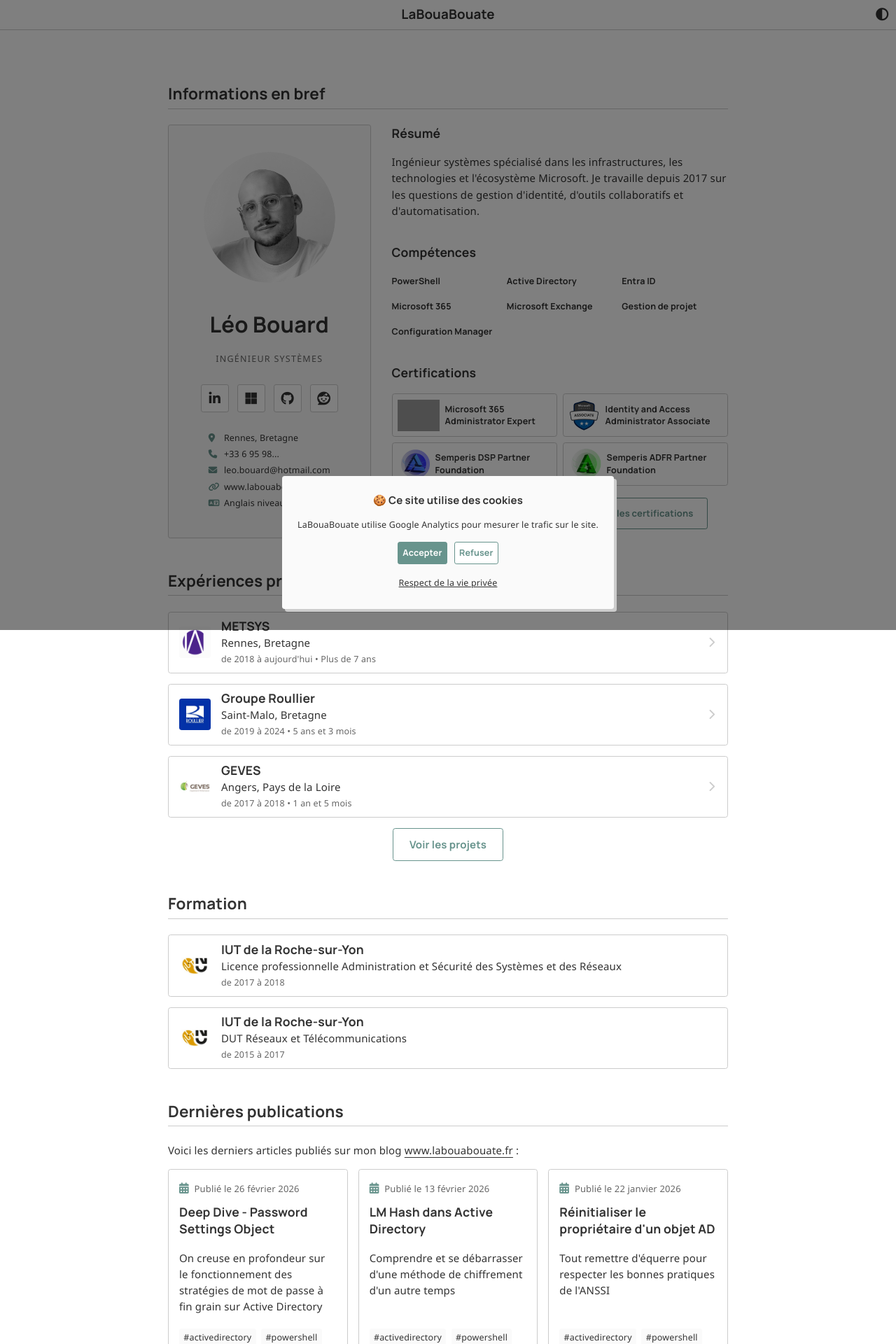
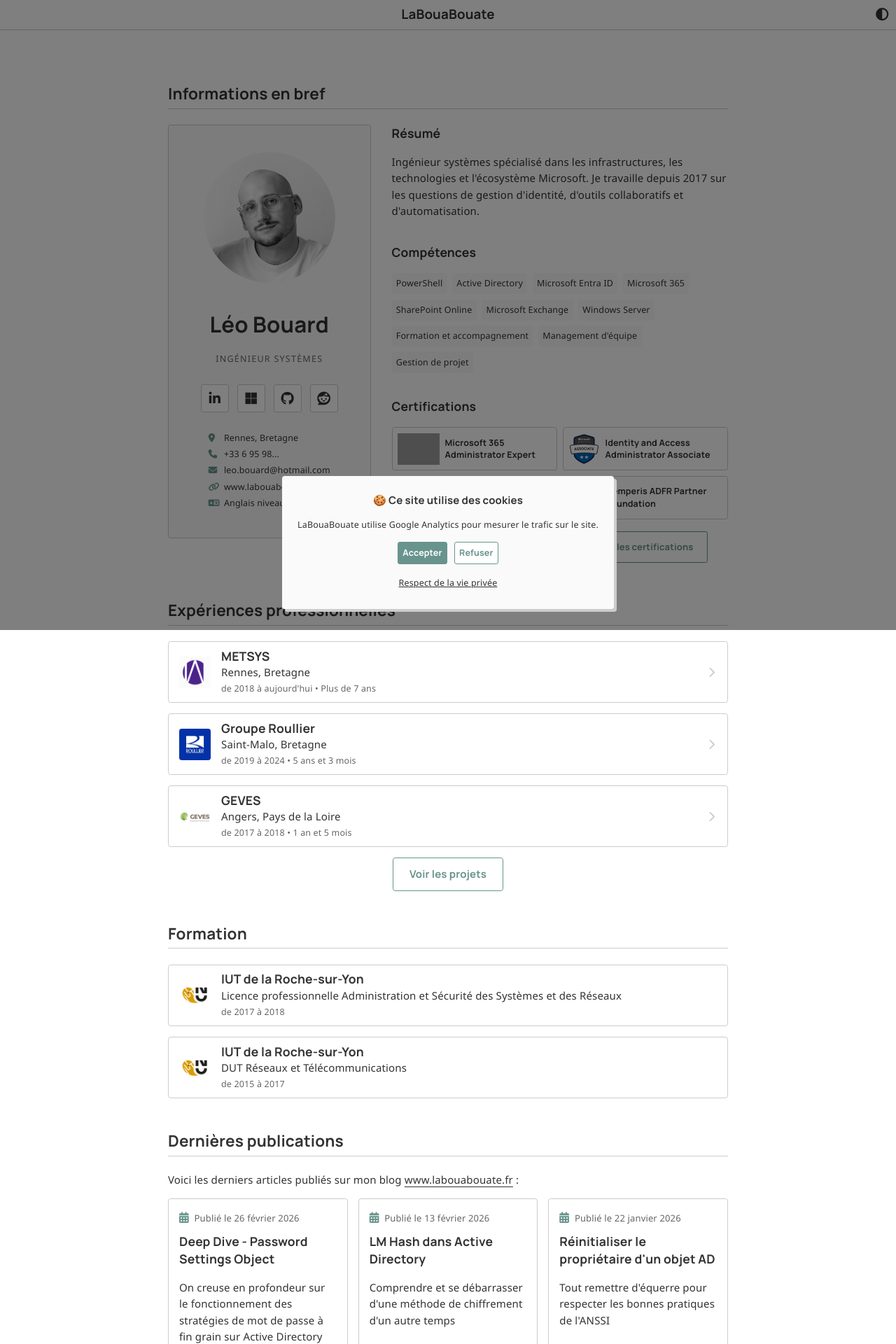
Before and after one commit to leobouard/leobouard.github.io, a Jekyll site: the page built from _pages/cv.html, in a window 1280 px wide. Shown: the top 1920 px of the page at 70% size. Built offline with Jekyll 4.4.1, drawn with Linux system fonts in a browser that asks for light colours; nearby versions of some CDN libraries; some web fonts are replaced; grey boxes are pictures that could not be loaded.

Commit message:
Ajout du CSS

```diff
--- a/_data/cv.json
+++ b/_data/cv.json
@@ -12,11 +12,14 @@
     "skills":  [
             "PowerShell",
             "Active Directory",
-            "Entra ID",
+            "Microsoft Entra ID",
             "Microsoft 365",
+            "SharePoint Online",
             "Microsoft Exchange",
-            "Gestion de projet",
-            "Configuration Manager"
+            "Windows Server",
+            "Formation et accompagnement",
+            "Management d'équipe",
+            "Gestion de projet"
     ],
     "links":  [
         {
@@ -76,6 +79,18 @@
                         "expertise PowerShell",
                         "architecture et optimisation de tenant Microsoft 365",
                         "conseils sur les solutions d'IAM"
+                    ]
+                },
+                {
+                    "title":  "Administrateur Moodle",
+                    "startDate":  "juin 2025",
+                    "endDate":  "aujourd'hui",
+                    "summary":  "Administrateur de la plateforme de formation en ligne de METSYS",
+                    "highlights":  [
+                        "mise à jour et maintenance de la plateforme",
+                        "définition du modèle cible de cours a utiliser",
+                        "gamification de l'expérience de formation",
+                        "migration de la plateforme vers un nouveau serveur et une nouvelle base de données"
                     ]
                 },
                 {
--- a/assets/css/cv.scss
+++ b/assets/css/cv.scss
@@ -288,13 +288,21 @@
 // SKILLS
 
 .skills {
-    display: grid;
-    grid-template-columns: repeat(auto-fill, minmax(min(12em, 100%), 1fr));
-    grid-gap: 1em;
     list-style: none;
     padding: 0;
+    line-height: 2em;
+    margin-bottom: 1em;
+    display: flex;
+    flex-wrap: wrap;
+    grid-gap: 0.5em;
+}
+
+.skills li {
+    background-color: var(--lightaccent);
+    padding: 0 0.5em;
+    border-radius: var(--borderradius);
+    text-decoration: none;
     font-size: smaller;
-    font-family: var(--titlefont);
 }
 
 // CALL TO WEBSITE
```
